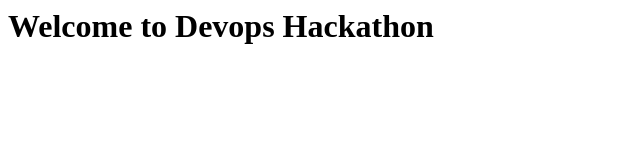
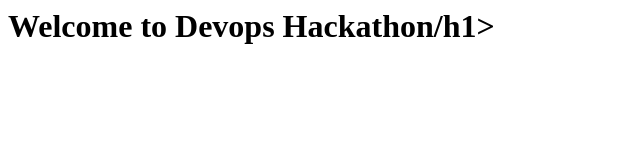
Before and after one commit to yashoda-3052/simple-cied-demo, a plain HTML site: page index.html in a window 1280 px wide. Shown: the full height of the page, 0-640 px from the left. Drawn offline with Linux system fonts and the light colour scheme.

Commit message:
Update index.html

```diff
--- a/index.html
+++ b/index.html
@@ -2,6 +2,5 @@
 <head>
 <title>First program</title>
 </head>
-<h1>Welcome to Devops Hackathon</h1>
-
+<h1>Welcome to Devops Hackathon/h1>
 </html>
```
